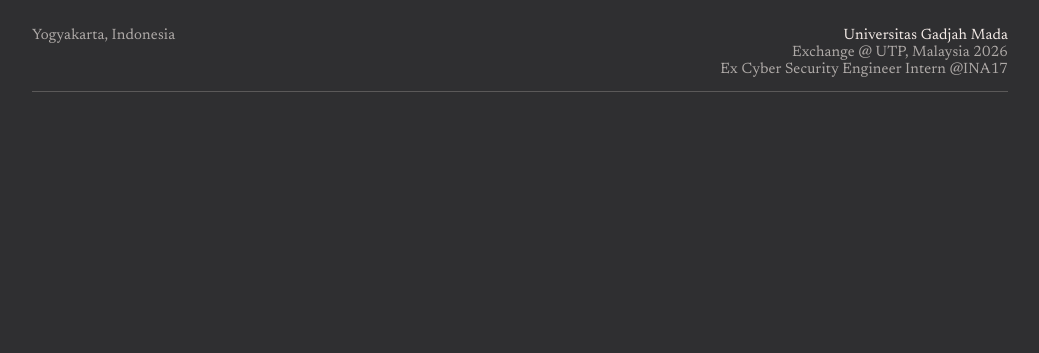
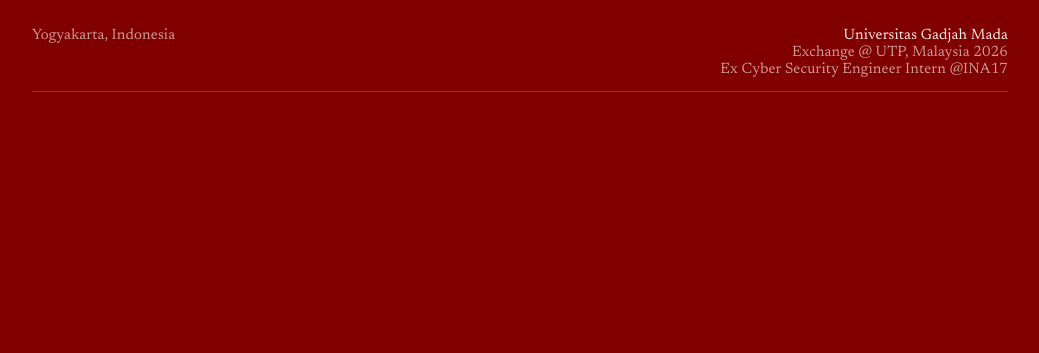
Before and after one commit to RafiBusthami/RafiBusthami.github.io, a plain HTML site: page index.html in a window 1280 px wide. Shown: the top 353 px of the page, without its empty margins (120-1159 px from the left). Drawn offline with Linux system fonts and the light colour scheme.

Commit message:
Change background to maroon
Co-Authored-By: Claude Opus 5.5 <noreply@anthropic.com>

```diff
--- a/index.html
+++ b/index.html
@@ -3,7 +3,7 @@
 <head>
   <meta charset="utf-8" />
   <meta name="viewport" content="width=device-width, initial-scale=1" />
-  <meta name="theme-color" content="#2f2f31" />
+  <meta name="theme-color" content="#800000" />
   <title>Rafi Busthami</title>
   <meta name="description" content="Rafi Busthami — Information Technology student at Universitas Gadjah Mada." />
 
@@ -20,7 +20,7 @@
 
   <style>
     :root {
-      --bg: #2f2f31;
+      --bg: #800000;
       --text: #f5ece8;
       --soft: rgba(245, 236, 232, .65);
       --hair: rgba(245, 236, 232, .22);
```
